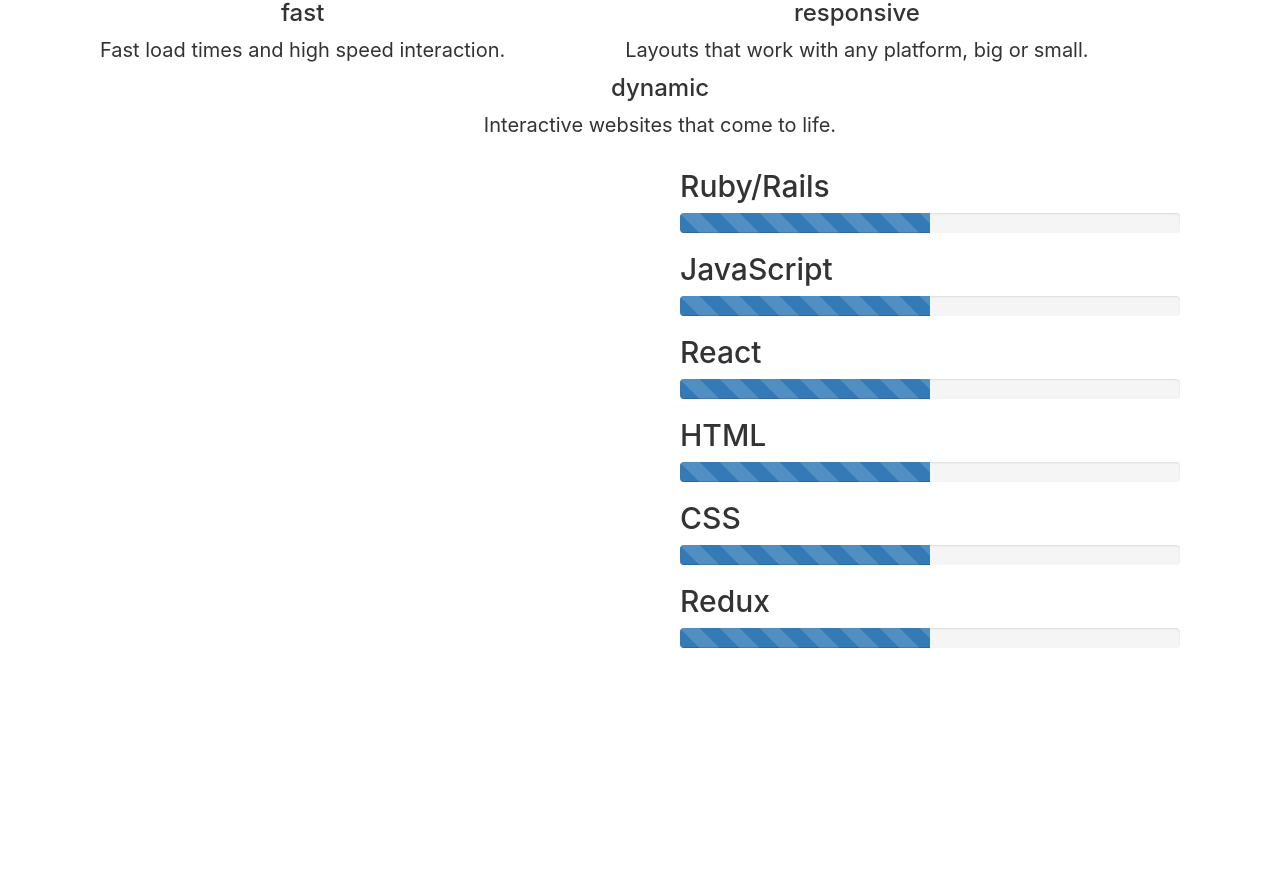
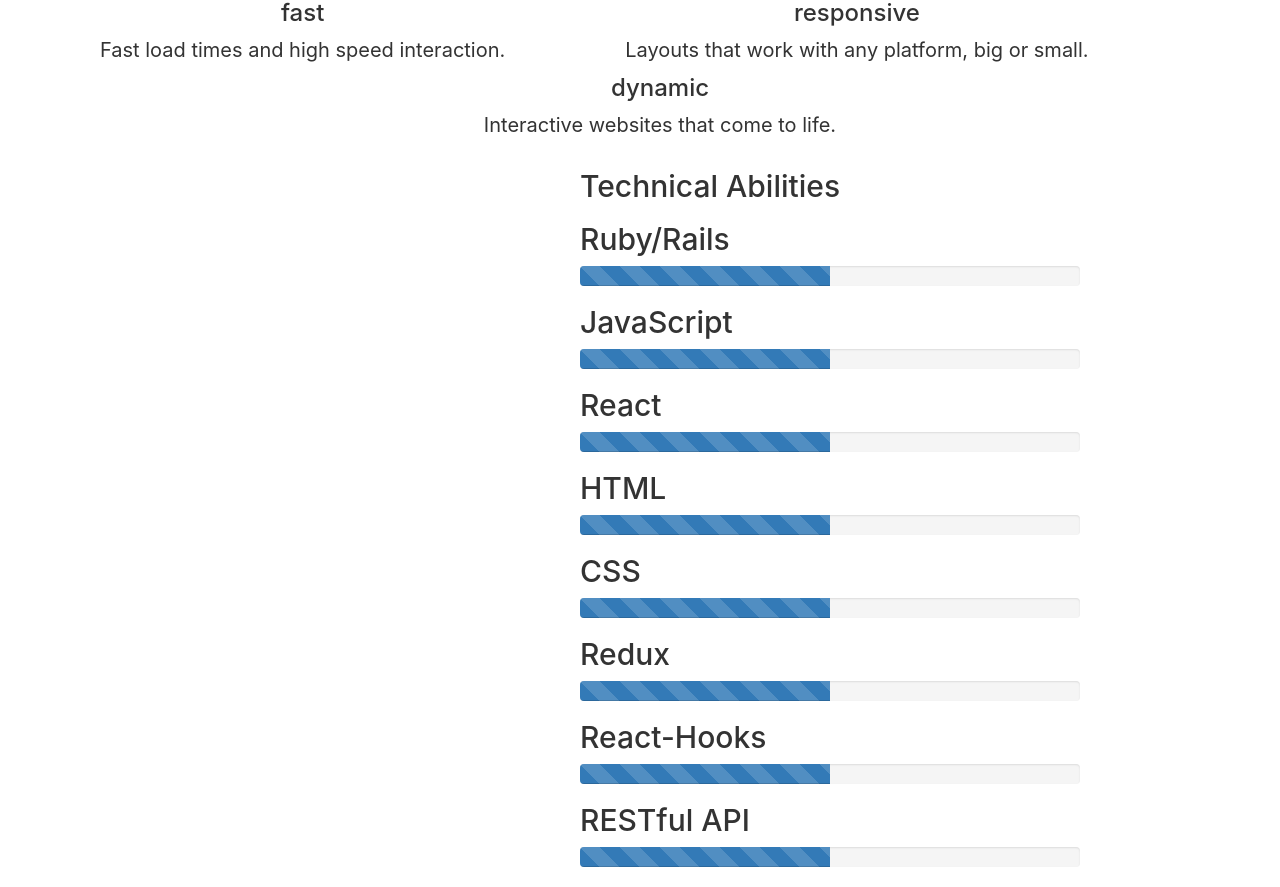
Before and after one commit to vchoe89/discard, a React (Create React App) app: page /about in a window 1280 px wide. Shown: the part 346-1233 px from the top of the page. Before the commit the page ends 1014 px from the top, so only its background shows below. Built offline with nearby package versions, Linux system fonts and the light colour scheme.

Commit message:
adding to bar section

```diff
--- a/src/App.css
+++ b/src/App.css
@@ -47,6 +47,7 @@
 #bar-section{
   float: right;
   padding-right: 100px;
+  margin-right: 100px;
 }
 
 
--- a/src/components/About.js
+++ b/src/components/About.js
@@ -34,6 +34,7 @@
           </div>
 
           <div id='bar-section'>
+            <h2>Technical Abilities</h2>
               <div>
                 <h2 id='bar-names'>Ruby/Rails</h2>
                 <ProgressBar animated now={50} />
@@ -57,6 +58,14 @@
                 <h2 id='bar-names'>Redux</h2>
                 <ProgressBar animated now={50} />
               </div>
+              <div>
+                <h2 id='bar-names'>React-Hooks</h2>
+                <ProgressBar animated now={50} />
+              </div>
+              <div>
+                <h2 id='bar-names'>RESTful API</h2>
+                <ProgressBar animated now={50} />
+              </div>
             </div>
           </div>
 
```
